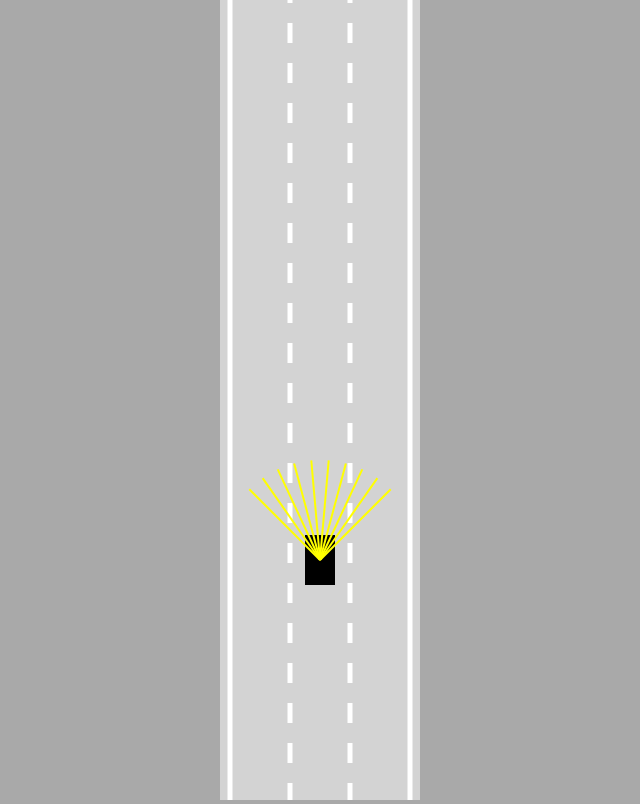
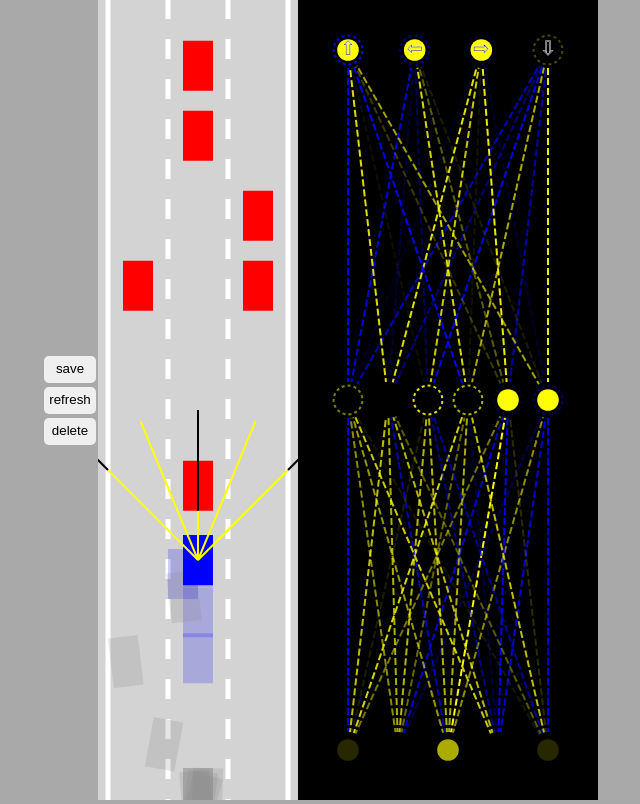
Before and after one commit to Msa360/takewayai, a plain HTML site: page index.html in a window 1280 px wide. Shown: the whole page, without its empty margins (320-960 px from the left). Drawn offline with Linux system fonts and the light colour scheme.

Commit message:
Add files via upload

```diff
--- a/car.js
+++ b/car.js
@@ -1,5 +1,5 @@
 class Car{
-    constructor(x, y, width, height, controlType, maxSpeed=3){
+    constructor(x, y, width, height, controlType, maxSpeed=3) {
         this.x = x;
         this.y = y;
         this.width = width;
@@ -14,26 +14,44 @@ class Car{
         this.angle = 0;
 
         this.damaged = false;
+        this.useBrain = controlType == "AI";
+
         if (controlType != "DUMMY") {
-        this.sensor = new Sensor(this);
+            this.sensor = new Sensor(this);
+            this.brain = new NeuralNetwork([this.sensor.rayCount, 6, 4]);
         }
         this.controls = new Controls(controlType);
     }
 
-    update(roadBorders) {
+    update(roadBorders, traffic) {
         if (!this.damaged) {
             this.#move();
             this.polygon = this.#createPolygon();
-            this.damaged = this.#assessDamage(roadBorders);
+            this.damaged = this.#assessDamage(roadBorders, traffic);
         }
+        if (this.damaged) {this.speed = 0;}
+
         if (this.sensor) {
-            this.sensor.update(roadBorders);
+            this.sensor.update(roadBorders, traffic);
+            const offsets = this.sensor.readings.map(s => s == null ? 0 : 1-s.offset);
+            const outputs = NeuralNetwork.feedForward(offsets, this.brain);
+            if (this.useBrain) {
+                this.controls.forward = outputs[0];
+                this.controls.left = outputs[1];
+                this.controls.right = outputs[2];
+                this.controls.reverse = outputs[3];
+            }
         }
     }
 
-    #assessDamage(roadBorders) {
+    #assessDamage(roadBorders, traffic) {
         for (let i = 0; i < roadBorders.length; i++) {
             if (polysIntersect(this.polygon, roadBorders[i])) {
+                return true;
+            }
+        }
+        for (let i = 0; i < traffic.length; i++) {
+            if (polysIntersect(this.polygon, traffic[i].polygon)) {
                 return true;
             }
         }
@@ -99,18 +117,20 @@ class Car{
         this.y -= Math.cos(this.angle)*this.speed;
     }
 
-    draw(ctx){
+    draw(ctx, color, drawSensor=false) {
 
         if (this.damaged) {
             ctx.fillStyle = "gray";
-        } else {ctx.fillStyle = "black";}
+        } else {
+            ctx.fillStyle = color;
+        }
         ctx.beginPath();
         ctx.moveTo(this.polygon[0].x, this.polygon[0].y);
         for (let i = 1; i < this.polygon.length; i++) {
             ctx.lineTo(this.polygon[i].x, this.polygon[i].y);
         }
         ctx.fill();
-        if (this.sensor) {
+        if (this.sensor && drawSensor) {
             this.sensor.draw(ctx);
         }
     }
--- a/index.html
+++ b/index.html
@@ -9,7 +9,16 @@
 </head>
 <body>
 
-    <canvas id="myCanvas"></canvas>
+    <div id="verticalButtons">
+        <button onclick="save()">save</button>
+        <button onclick="window.location.reload()">refresh</button>
+        <button onclick="discard()">delete</button>
+    </div>
+
+    <canvas id="carCanvas"></canvas>
+    <canvas id="networkCanvas"></canvas>
+    <script src="visualizer.js"></script>
+    <script src="network.js"></script>
     <script src="sensor.js"></script>
     <script src="utils.js"></script>
     <script src="road.js"></script>
--- a/main.js
+++ b/main.js
@@ -1,33 +1,90 @@
-const canvas = document.getElementById("myCanvas");
-canvas.height = window.innerHeight;
-canvas.width = 200;
+const carCanvas = document.getElementById("carCanvas");
+carCanvas.width = 200;
+const networkCanvas = document.getElementById("networkCanvas");
+networkCanvas.width = 300;
 
-const ctx = canvas.getContext("2d");
-const road = new Road(canvas.width/2, canvas.width*0.9);
-const car = new Car(road.getLaneCenter(1), 100, 30, 50, "KEYS");
+const carCtx = carCanvas.getContext("2d");
+const networkCtx = networkCanvas.getContext("2d");
+
+const road = new Road(carCanvas.width/2, carCanvas.width*0.9);
+
+let M = 0.05; // mutation rate
+let N = 100; // number of cars
+const cars = generateCars(N);
+let bestCar = cars[0];
+if (localStorage.getItem("bestBrain")) {
+    for (let i = 0; i < cars.length; i++) {
+        cars[i].brain = JSON.parse(localStorage.getItem("bestBrain"));
+        if (i != 0) {
+            NeuralNetwork.mutate(cars[i].brain, M);
+        }
+    }
+}
+
 const traffic = [
-    new Car(road.getLaneCenter(1), -100, 30, 50, "DUMMY", 2)
+    new Car(road.getLaneCenter(1), -100, 30, 50, "DUMMY", 2),
+    new Car(road.getLaneCenter(0), -300, 30, 50, "DUMMY", 2),
+    new Car(road.getLaneCenter(2), -300, 30, 50, "DUMMY", 2),
+    new Car(road.getLaneCenter(2), -370, 30, 50, "DUMMY", 2),
+    new Car(road.getLaneCenter(1), -450, 30, 50, "DUMMY", 2),
+    new Car(road.getLaneCenter(1), -520, 30, 50, "DUMMY", 2),
+    new Car(road.getLaneCenter(0), -630, 30, 50, "DUMMY", 2),
+    new Car(road.getLaneCenter(1), -670, 30, 50, "DUMMY", 2)
 ];
 
 
 animate();
 
-function animate() {
+
+function save() {
+    localStorage.setItem("bestBrain", JSON.stringify(bestCar.brain));
+}
+
+function discard() {
+    localStorage.removeItem("bestBrain");
+}
+
+function generateCars(N) {
+    const cars = [];
+    for (let i = 1; i <= N; i++) {
+        cars.push(new Car(road.getLaneCenter(1), 100, 30, 50, "AI"));
+    }
+    return cars;
+}
+
+function animate(time) {
     for (let i = 0; i < traffic.length; i++) {
-        traffic[i].update(road.borders);
+        traffic[i].update(road.borders, []);
 
     }
-    car.update(road.borders);
-    canvas.height = window.innerHeight;
+    for (let i = 0; i < cars.length; i++) {
+        cars[i].update(road.borders, traffic);
+    }
 
-    ctx.save();
-    ctx.translate(0, -car.y + canvas.height*0.7);
-    road.draw(ctx);
+    bestCar = cars.find(c => c.y == Math.min(...cars.map(c => c.y)));
+
+    carCanvas.height = window.innerHeight;
+    networkCanvas.height = window.innerHeight;
+
+    carCtx.save();
+    carCtx.translate(0, -bestCar.y + carCanvas.height*0.7);
+    road.draw(carCtx);
     for (let i = 0; i < traffic.length; i++) {
-        traffic[i].draw(ctx);
+        traffic[i].draw(carCtx, "red");
     }
-    car.draw(ctx);
 
-    ctx.restore();
+    carCtx.globalAlpha = 0.2;
+    for (let i = 0; i < cars.length; i++) {
+        cars[i].draw(carCtx, "blue");
+    }
+    carCtx.globalAlpha = 1;
+    bestCar.draw(carCtx, "blue", true);
+
+    carCtx.restore();
+
+    networkCtx.lineDashOffset = (-time/50)*Math.abs(bestCar.speed);
+
+    Visualizer.drawNetwork(networkCtx, bestCar.brain);
+
     requestAnimationFrame(animate);
 }
--- /dev/null
+++ b/network.js
@@ -0,0 +1,77 @@
+
+class NeuralNetwork {
+    constructor(neuronCounts) {
+        this.levels = [];
+        for (let i = 0; i < neuronCounts.length-1; i++) {
+            this.levels.push(new Level(neuronCounts[i], neuronCounts[i+1]));
+        }
+    }
+
+    static feedForward(givenInputs, network) {
+        let outputs = Level.feedForward(givenInputs, network.levels[0]);
+        for (let i = 1; i < network.levels.length; i++) {
+            outputs = Level.feedForward(outputs, network.levels[i]);
+        }
+        return outputs;
+    }
+
+    static mutate(network, amount=1) {
+        network.levels.forEach(level => {
+            for (let i = 0; i < level.biases.length; i++) {
+                level.biases[i] = lerp(level.biases[i], Math.random()*2-1, amount);
+            }
+            for (let i = 0; i < level.weights.length; i++) {
+                for (let j = 0; j < level.weights[i].length; j++) {
+                    level.weights[i][j] = lerp(level.weights[i][j], Math.random()*2-1, amount);
+                }
+            }
+
+        });
+    }
+}
+
+class Level {
+
+    constructor(inputCount, outputCount) {
+        this.inputs = new Array(inputCount);
+        this.outputs = new Array(outputCount);
+        this.biases = new Array(outputCount);
+
+        this.weights = [];
+        for (let i = 0; i < inputCount; i++) {
+            this.weights[i] = new Array(outputCount);
+        }
+
+        Level.#randomize(this);
+    }
+
+    static #randomize(level) {
+        for (let i = 0; i < level.inputs.length; i++) {
+            for (let j = 0; j < level.outputs.length; j++) {
+                level.weights[i][j] = Math.random() * 2 - 1;
+            }
+        }
+        for (let i = 0; i < level.biases.length; i++) {
+            level.biases[i] = Math.random() * 2 - 1;
+        }
+    }
+
+    static feedForward(givenInputs, level) {
+        for (let i = 0; i < level.inputs.length; i++) {
+            level.inputs[i] = givenInputs[i];
+        }
+        for (let i = 0; i < level.outputs.length; i++) {
+            let sum = 0;
+            for (let j = 0; j < level.inputs.length; j++) {
+                sum += level.inputs[j]*level.weights[j][i];
+            }
+            if (sum > level.biases[i]) {
+                level.outputs[i] = 1;
+            } else {
+                level.outputs[i] = 0;
+            }
+
+        }
+        return level.outputs;
+    }
+}
--- a/sensor.js
+++ b/sensor.js
@@ -1,30 +1,42 @@
-class Sensor{
-    constructor(car){
+class Sensor {
+    constructor(car) {
         this.car = car;
-        this.rayCount = 10;
-        this.rayLength = 100;
+        this.rayCount = 5;
+        this.rayLength = 150;
         this.raySpread = Math.PI/2;
 
         this.rays = [];
         this.readings =[];
     }
 
-    update(roadBorders) {
+    update(roadBorders, traffic) {
         this.#castRays();
         this.readings =[];
         for (let i = 0; i < this.rays.length; i++) {
-            this.readings.push(this.#getReading(this.rays[i], roadBorders));
+            this.readings.push(this.#getReading(this.rays[i], roadBorders, traffic));
         }
     }
 
-    #getReading(ray, roadBorders) {
+    #getReading(ray, roadBorders, traffic) {
         let touches = [];
-        for(let i = 0; i < roadBorders.length; i++) {
+        for (let i = 0; i < roadBorders.length; i++) {
             const touch = getIntersection(ray[0], ray[1], roadBorders[i][0], roadBorders[i][1])
             if (touch) {
                 touches.push(touch);
             }
         }
+
+        for (let i = 0; i < traffic.length; i++) {
+            const poly = traffic[i].polygon;
+            for (let j = 0; j < poly.length; j++) {
+                const value  = getIntersection(ray[0], ray[1], poly[j], poly[(j+1)%poly.length]);
+                if (value) {
+                    touches.push(value);
+                }
+
+            }
+        }
+
         if (touches.length == 0) {
             return null;
         }
--- a/style.css
+++ b/style.css
@@ -2,9 +2,35 @@ body {
     margin: 0;
     background: darkgray;
     overflow: hidden;
-    text-align: center;
+    display: flex;
+    justify-content: center;
+    align-items: center;
 }
 
-#myCanvas {
+#verticalButtons {
+    display: flex;
+    flex-direction: column;
+}
+
+button {
+    border: none;
+    border-radius: 5px;
+    padding: 5px 5px 7px 5px;
+    margin: 2px;
+    cursor: pointer;
+}
+
+button:hover {
+    background: rgb(116, 179, 255);
+}
+button:active {
+    background: rgb(0, 115, 255);
+}
+
+#networkCanvas {
+    background: black;
+}
+
+#carCanvas {
     background: lightgray;
 }
--- a/utils.js
+++ b/utils.js
@@ -31,3 +31,11 @@ function polysIntersect(poly1, poly2) {
     }
     return false;
 }
+
+function getRGBA(value) {
+    const alpha = Math.abs(value);
+    const R = value < 0 ? 0 : 255;
+    const G = R;
+    const B =  value > 0 ? 0 : 255;
+    return "rgba(" + R + "," + G + "," + B + ","+ alpha + ")";
+}
--- /dev/null
+++ b/visualizer.js
@@ -0,0 +1,89 @@
+class Visualizer {
+    static drawNetwork(ctx, network) {
+        const margin = 50;
+        const left = margin;
+        const top = margin;
+        const width = ctx.canvas.width - margin * 2;
+        const height = ctx.canvas.height - margin * 2;
+
+        const levelHeight = height/network.levels.length;
+
+        for (let i = network.levels.length-1; i >= 0; i--) {
+            const levelTop = top + lerp(height - levelHeight, 0, network.levels.length==1 ? 0.5 : i/(network.levels.length - 1));
+            ctx.setLineDash([7,3]);
+            Visualizer.drawLevel(ctx, network.levels[i], left, levelTop, width, levelHeight, i==network.levels.length-1 ? ["⇧", "⇦", "⇨", "⇩"]:[]);
+        }
+    }
+
+    static drawLevel(ctx, level, left, top, width, height, outputLabels) {
+        const right = left + width;
+        const bottom = top + height;
+
+        const {inputs, outputs, weights, biases} = level;
+
+        // drawing the lines (weights)
+        for (let i = 0; i < inputs.length; i++) {
+            for (let j = 0; j < outputs.length; j++) {
+                ctx.beginPath();
+                ctx.moveTo(Visualizer.#getNodeX(inputs, i, left, right), bottom);
+                ctx.lineTo(Visualizer.#getNodeX(outputs, j, left, right), top);
+                ctx.lineWidth = 2;
+                ctx.strokeStyle = getRGBA(weights[i][j]);
+                ctx.stroke();
+            }
+
+        }
+
+        // drawing the input nodes
+        const nodeRadius = 18;
+        for (let i = 0; i < inputs.length; i++) {
+            const x = Visualizer.#getNodeX(inputs, i, left, right);
+            ctx.beginPath();
+            ctx.arc(x, bottom, nodeRadius, 0, Math.PI*2);
+            ctx.fillStyle = "black";
+            ctx.fill();
+            ctx.beginPath();
+            ctx.arc(x, bottom, nodeRadius*0.6, 0, Math.PI*2);
+            ctx.fillStyle = getRGBA(inputs[i]);
+            ctx.fill();
+        }
+        // drawing the output nodes
+        for (let i = 0; i < outputs.length; i++) {
+            const x = Visualizer.#getNodeX(outputs, i, left, right);
+            ctx.beginPath();
+            ctx.arc(x, top, nodeRadius, 0, Math.PI*2);
+            ctx.fillStyle = "black";
+            ctx.fill();
+            ctx.beginPath();
+            ctx.arc(x, top, nodeRadius*0.6, 0, Math.PI*2);
+            ctx.fillStyle = getRGBA(outputs[i]);
+            ctx.fill();
+
+            // draw line around the node for the biases
+            ctx.beginPath();
+            ctx.lineWidth = 2;
+            ctx.arc(x, top, nodeRadius*0.8, 0, Math.PI*2);
+            ctx.strokeStyle = getRGBA(biases[i]);
+            ctx.setLineDash([3,3]);
+            ctx.stroke();
+            ctx.setLineDash([]);
+
+            if (outputLabels[i]) {
+                ctx.beginPath();
+                ctx.textAlign = "center";
+                ctx.textBaseline = "middle";
+                ctx.fillStyle = "black";
+                ctx.strokeStyle = "white";
+                ctx.font = (nodeRadius*1.1) + "px Arial";
+                ctx.fillText(outputLabels[i], x, top+nodeRadius*0.001);
+                ctx.lineWidth = 0.5;
+                ctx.strokeText(outputLabels[i], x, top+nodeRadius*0.001);
+            }
+        }
+
+    }
+
+    static #getNodeX(nodes, index, left, right) {
+        return lerp(left, right, nodes.length == 1 ? 0.5 : index/(nodes.length - 1));
+    }
+}
```
